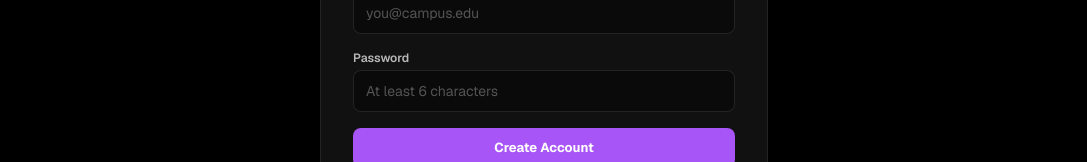
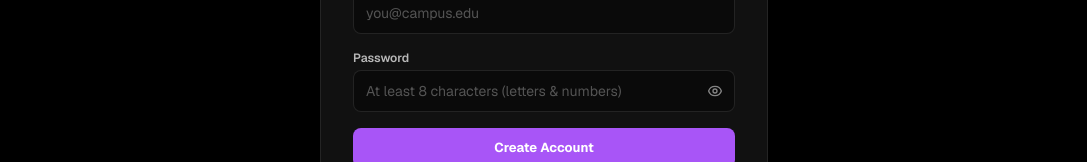
Before and after one commit to 24f2008062/Uncoocked, a Next.js app: page /signup in a window 1280 px wide. Shown: the part 433-595 px from the top of the page, without its empty margins (96-1183 px from the left). Built offline with nearby package versions, Linux system fonts and the light colour scheme; no server answers.

Commit message:
feat: add password visibility toggle to login and signup pages

```diff
--- a/src/app/login/page.jsx
+++ b/src/app/login/page.jsx
@@ -23,6 +23,7 @@ export default function LoginPage() {
 
   const [email, setEmail] = useState("");
   const [password, setPassword] = useState("");
+  const [showPassword, setShowPassword] = useState(false);
   const [error, setError] = useState(null);
   const [isLoading, setIsLoading] = useState(false);
 
@@ -135,17 +136,36 @@ export default function LoginPage() {
                 Forgot password?
               </Link>
             </div>
+            <div className="relative">
               <input
                 id="password"
                 name="password"
-              type="password"
+                type={showPassword ? "text" : "password"}
                 autoComplete="current-password"
                 required
                 value={password}
                 onChange={(e) => setPassword(e.target.value)}
-              className="w-full rounded-lg bg-black/40 border border-dark-border px-3 py-2.5 text-sm text-white placeholder-gray-500 focus:outline-none focus:border-neon-purple"
+                className="w-full rounded-lg bg-black/40 border border-dark-border px-3 py-2.5 pr-10 text-sm text-white placeholder-gray-500 focus:outline-none focus:border-neon-purple"
                 placeholder="••••••••"
               />
+              <button
+                type="button"
+                onClick={() => setShowPassword(!showPassword)}
+                className="absolute right-3 top-1/2 -translate-y-1/2 text-gray-400 hover:text-white transition-colors"
+                aria-label={showPassword ? "Hide password" : "Show password"}
+              >
+                {showPassword ? (
+                  <svg className="w-4 h-4" fill="none" stroke="currentColor" viewBox="0 0 24 24">
+                    <path strokeLinecap="round" strokeLinejoin="round" strokeWidth={2} d="M13.875 18.825A10.05 10.05 0 0112 19c-4.478 0-8.268-2.943-9.543-7a9.97 9.97 0 011.563-3.029m5.858-5.908a8.959 8.959 0 013.682-.788c4.478 0 8.268 2.943 9.542 7a10.025 10.025 0 01-4.132 5.411m-4.692-4.692a3 3 0 00-4.243-4.243m4.242 4.242L3 3l18 18" />
+                  </svg>
+                ) : (
+                  <svg className="w-4 h-4" fill="none" stroke="currentColor" viewBox="0 0 24 24">
+                    <path strokeLinecap="round" strokeLinejoin="round" strokeWidth={2} d="M15 12a3 3 0 11-6 0 3 3 0 016 0z" />
+                    <path strokeLinecap="round" strokeLinejoin="round" strokeWidth={2} d="M2.458 12C3.732 7.943 7.523 5 12 5c4.478 0 8.268 2.943 9.542 7-1.274 4.057-5.064 7-9.542 7-4.477 0-8.268-2.943-9.542-7z" />
+                  </svg>
+                )}
+              </button>
+            </div>
           </div>
 
           {error && <p className="text-xs text-red-400">{error}</p>}
--- a/src/app/signup/page.jsx
+++ b/src/app/signup/page.jsx
@@ -10,6 +10,7 @@ export default function SignupPage() {
   const [fullName, setFullName] = useState("");
   const [email, setEmail] = useState("");
   const [password, setPassword] = useState("");
+  const [showPassword, setShowPassword] = useState(false);
   const [error, setError] = useState(null);
   const [isLoading, setIsLoading] = useState(false);
 
@@ -104,18 +105,37 @@ export default function SignupPage() {
             >
               Password
             </label>
+            <div className="relative">
               <input
                 id="password"
                 name="password"
-              type="password"
+                type={showPassword ? "text" : "password"}
                 autoComplete="new-password"
                 required
                 minLength={6}
                 value={password}
                 onChange={(e) => setPassword(e.target.value)}
-              className="w-full rounded-lg bg-black/40 border border-white/10 px-3 py-2.5 text-sm text-white placeholder-white/30 focus:outline-none focus:border-[#A855F7]"
-              placeholder="At least 6 characters"
+                className="w-full rounded-lg bg-black/40 border border-white/10 px-3 py-2.5 pr-10 text-sm text-white placeholder-white/30 focus:outline-none focus:border-[#A855F7]"
+                placeholder="At least 8 characters (letters & numbers)"
               />
+              <button
+                type="button"
+                onClick={() => setShowPassword(!showPassword)}
+                className="absolute right-3 top-1/2 -translate-y-1/2 text-white/50 hover:text-white transition-colors"
+                aria-label={showPassword ? "Hide password" : "Show password"}
+              >
+                {showPassword ? (
+                  <svg className="w-4 h-4" fill="none" stroke="currentColor" viewBox="0 0 24 24">
+                    <path strokeLinecap="round" strokeLinejoin="round" strokeWidth={2} d="M13.875 18.825A10.05 10.05 0 0112 19c-4.478 0-8.268-2.943-9.543-7a9.97 9.97 0 011.563-3.029m5.858-5.908a8.959 8.959 0 013.682-.788c4.478 0 8.268 2.943 9.542 7a10.025 10.025 0 01-4.132 5.411m-4.692-4.692a3 3 0 00-4.243-4.243m4.242 4.242L3 3l18 18" />
+                  </svg>
+                ) : (
+                  <svg className="w-4 h-4" fill="none" stroke="currentColor" viewBox="0 0 24 24">
+                    <path strokeLinecap="round" strokeLinejoin="round" strokeWidth={2} d="M15 12a3 3 0 11-6 0 3 3 0 016 0z" />
+                    <path strokeLinecap="round" strokeLinejoin="round" strokeWidth={2} d="M2.458 12C3.732 7.943 7.523 5 12 5c4.478 0 8.268 2.943 9.542 7-1.274 4.057-5.064 7-9.542 7-4.477 0-8.268-2.943-9.542-7z" />
+                  </svg>
+                )}
+              </button>
+            </div>
           </div>
 
           {error && <p className="text-xs text-red-400">{error}</p>}
```
Lines whose indentation alone changed are shown as unchanged.
